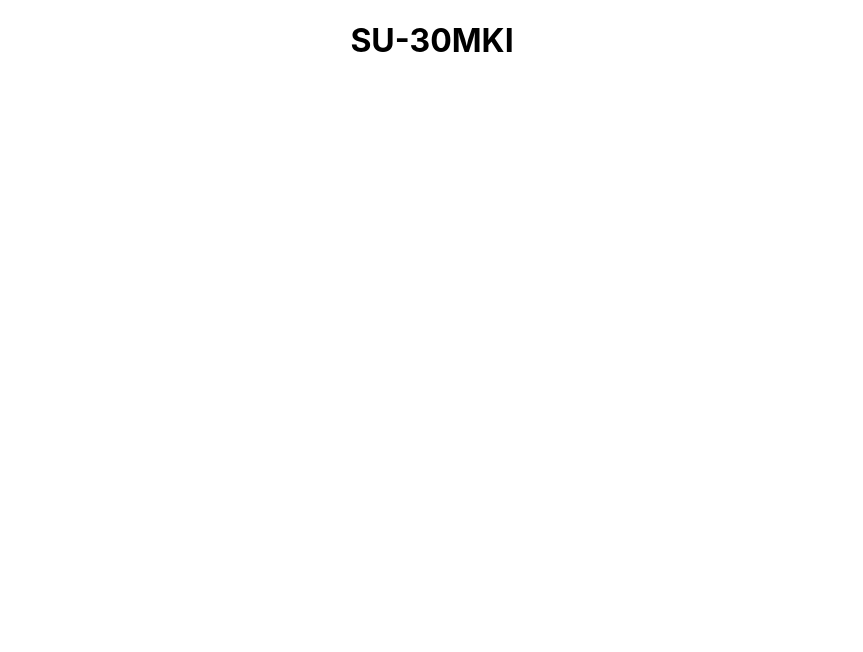
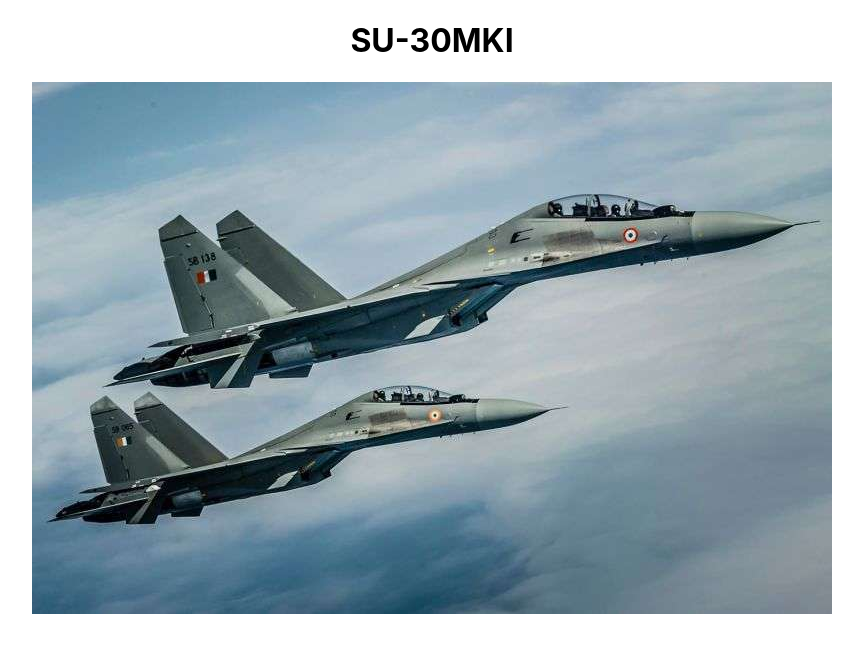
Before and after one commit to IndaianChowdary/testApp, a React (Create React App) app in the folder client/: page / in a window 1280 px wide. Shown: the top 652 px of the page, without its empty margins (208-1071 px from the left). Built offline with nearby package versions, Linux system fonts and the light colour scheme.

Commit message:
added SU-30MKI image

```diff
--- a/client/src/App.js
+++ b/client/src/App.js
@@ -4,7 +4,7 @@
   return (
     <div className="App">
       <h1>SU-30MKI</h1>
-
+     <img src="su-30/su30mki.jpg"></img>
     </div>
   );
 }
```
Also changed, not shown: client/public/su-30/su30mki.jpg (added).
